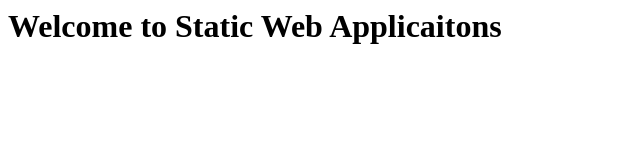
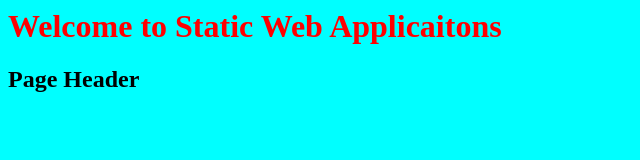
Before and after one commit to Mridul-Rajbhar/staticwebapp-remote-repo, a plain HTML site: page src/index.html in a window 1280 px wide. Shown: the whole page, without its empty margins (0-640 px from the left). Drawn offline with Linux system fonts and the light colour scheme.

Commit message:
added style

```diff
--- a/src/index.html
+++ b/src/index.html
@@ -1,5 +1,9 @@
 <html>
+    <head>
+        <link rel="stylesheet" href="style.css">
+    </head>
     <body>
-        <h1>Welcome to Static Web Applicaitons</h1>
+        <h1 style="color: red;">Welcome to Static Web Applicaitons</h1>
+        <h2> Page Header</h2>
     </body>
 </html>
--- /dev/null
+++ b/src/style.css
@@ -0,0 +1,3 @@
+body{
+    background-color: aqua;
+}
```
